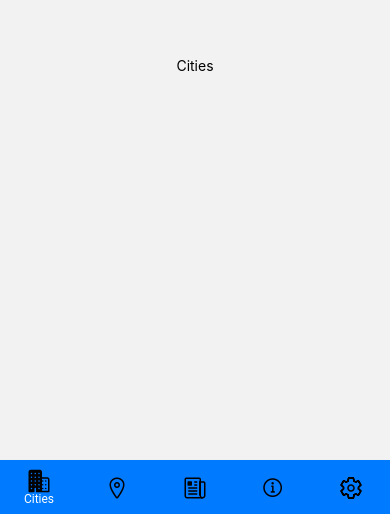
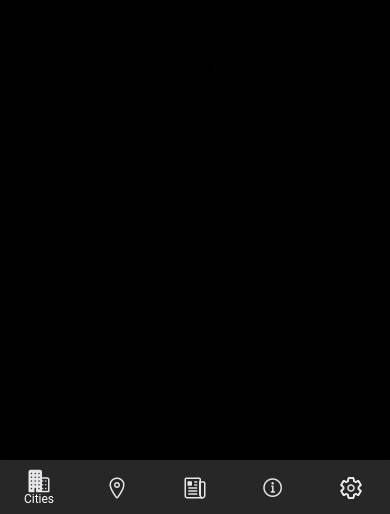
Before and after one commit to StefanErceg/geo-assistant, a React Native app: screen / in a window 390 px wide. Shown: the part 330-844 px from the top of the page. Built offline with nearby package versions, Linux system fonts and the light colour scheme.

Commit message:
basic application setup

```diff
--- a/App.tsx
+++ b/App.tsx
@@ -14,12 +14,3 @@ export default function App() {
     </PaperProvider>
   );
 }
-
-const styles = StyleSheet.create({
-  container: {
-    // flex: 1,
-    backgroundColor: "lightblue",
-    alignItems: "center",
-    justifyContent: "center",
-  },
-});
--- a/package.json
+++ b/package.json
@@ -25,7 +25,7 @@
   "devDependencies": {
     "@babel/core": "^7.12.9",
     "@types/react": "~17.0.21",
-    "@types/react-native": "~0.66.13",
+    "@types/react-native": "~0.67.6",
     "@types/react-native-vector-icons": "^6.4.10",
     "typescript": "~4.3.5"
   },
--- a/src/navigation/index.tsx
+++ b/src/navigation/index.tsx
@@ -1,5 +1,5 @@
 import React from "react";
-import { NavigationContainer } from "@react-navigation/native";
+import { DarkTheme, NavigationContainer } from "@react-navigation/native";
 import { createMaterialBottomTabNavigator } from "@react-navigation/material-bottom-tabs";
 
 import Ionicons from "react-native-vector-icons/Ionicons";
@@ -10,7 +10,7 @@ const Tab = createMaterialBottomTabNavigator();
 
 export const Navigation = () => {
   return (
-    <NavigationContainer>
+    <NavigationContainer theme={DarkTheme}>
       <Tab.Navigator
         screenOptions={({ route }) => ({
           tabBarIcon: ({ focused }) => {
@@ -19,6 +19,7 @@ export const Navigation = () => {
               <Ionicons
                 name={focused ? icon?.focused : icon?.nonFocused}
                 size={24}
+                color={DarkTheme.colors.text}
               />
             );
           },
```
Also changed, not shown: 1 other file (tests, documents, lock files or other folders).
